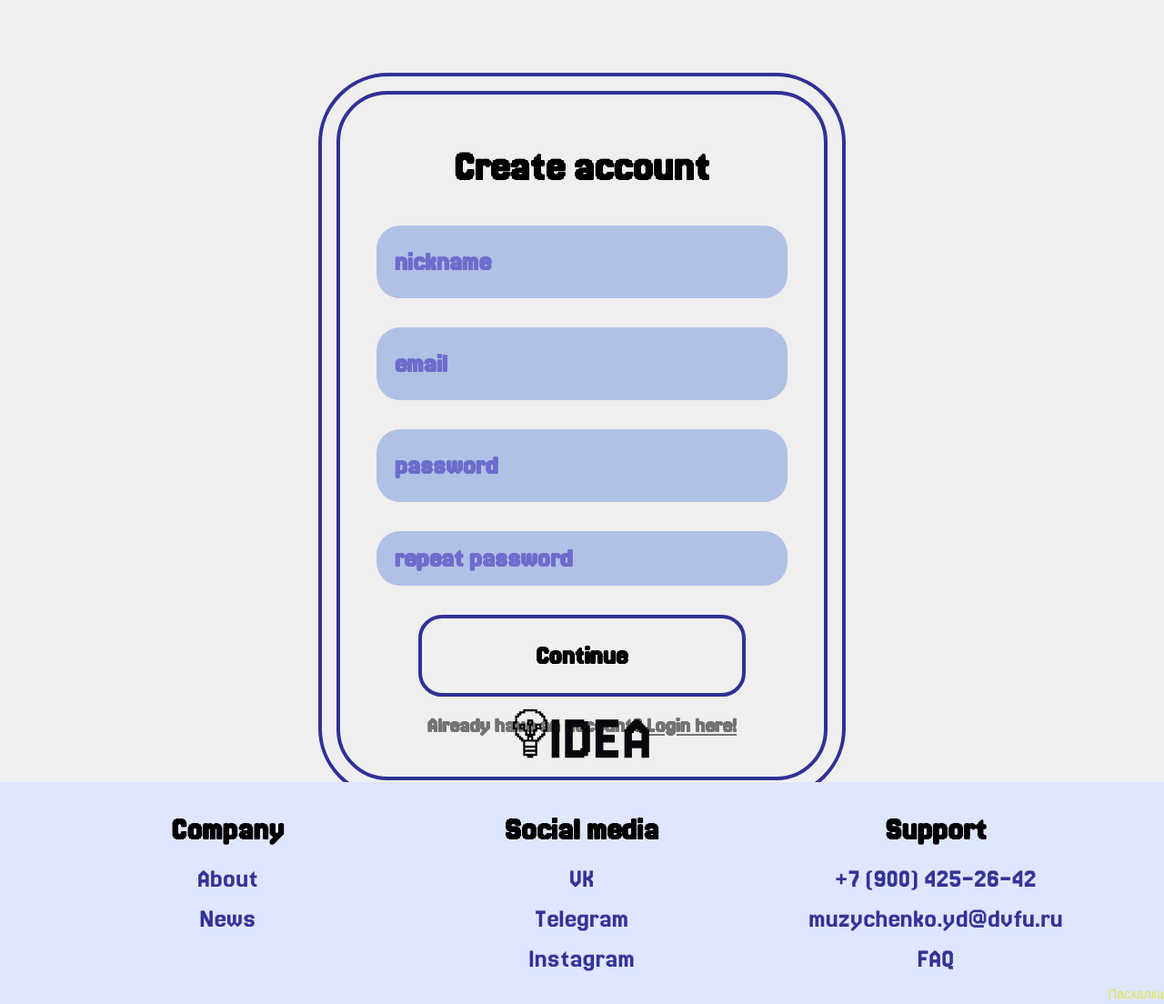
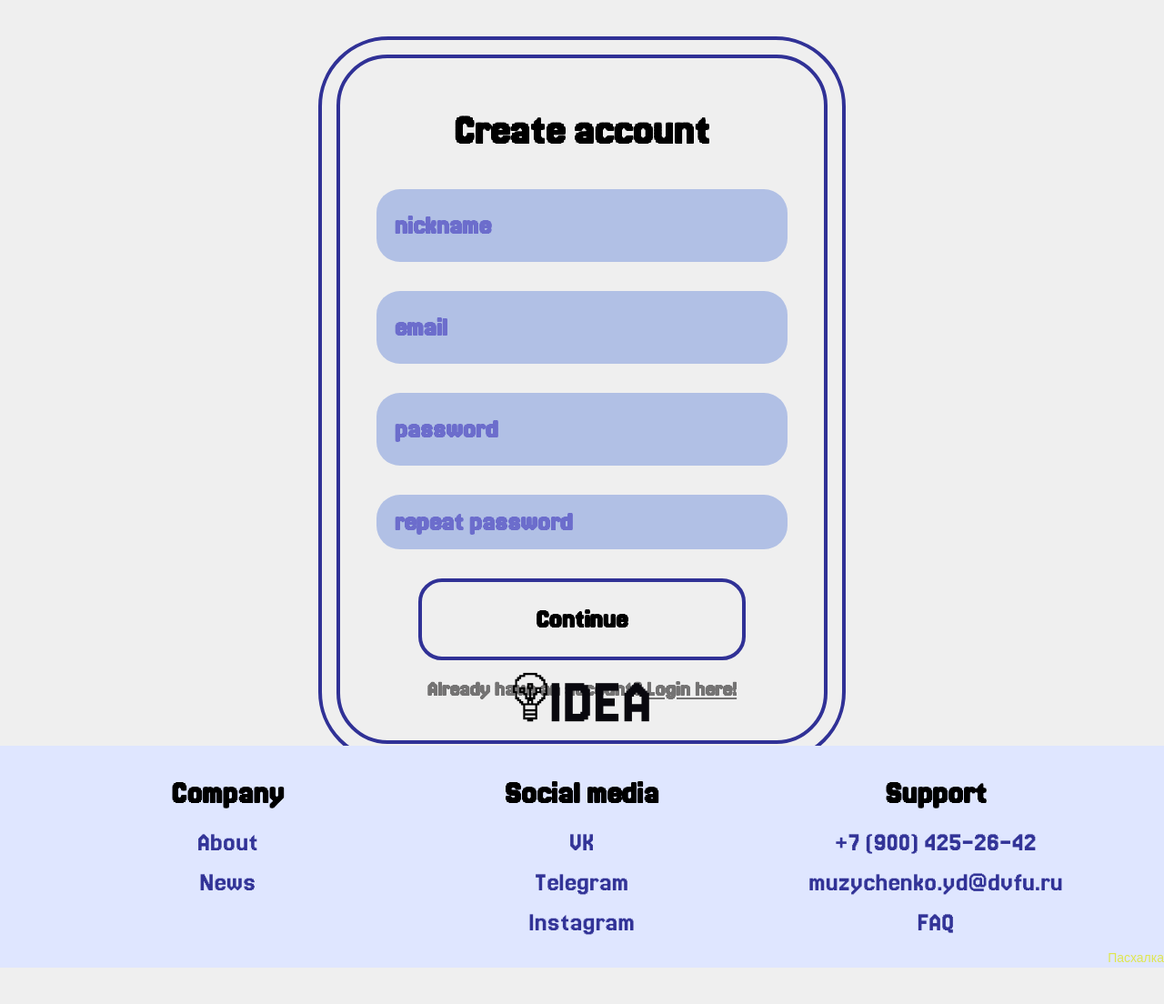
Before and after one commit to shxlny/IDEA, a Django app: page /register/ in a window 1280 px wide. Shown: the part 120-1224 px from the top of the page at 91% size. After the commit the page ends 1184 px from the top, so only its background shows below. Run offline with Django 5.2, Linux system fonts and the light colour scheme; style sheets or scripts are compiled from the project's sources; some libraries are stand-ins or nearby versions.

Commit message:
last reg

```diff
--- a/fefu/crowdapp/templates/reg.html
+++ b/fefu/crowdapp/templates/reg.html
@@ -52,7 +52,7 @@
             </div>
           </div>
         </header>
-        <main class="h-[1000px] px-4 sm:px-8 md:px-16 lg:px-[60px] pt-6 sm:pt-10 h-auto block">
+        <main class="h-[900px] px-4 sm:px-8 md:px-16 lg:px-[60px] h-auto block">
           <section class="h-[90%]">
             <div class="h-full justify-center">
               <div class="flex justify-center pt-10">
```
